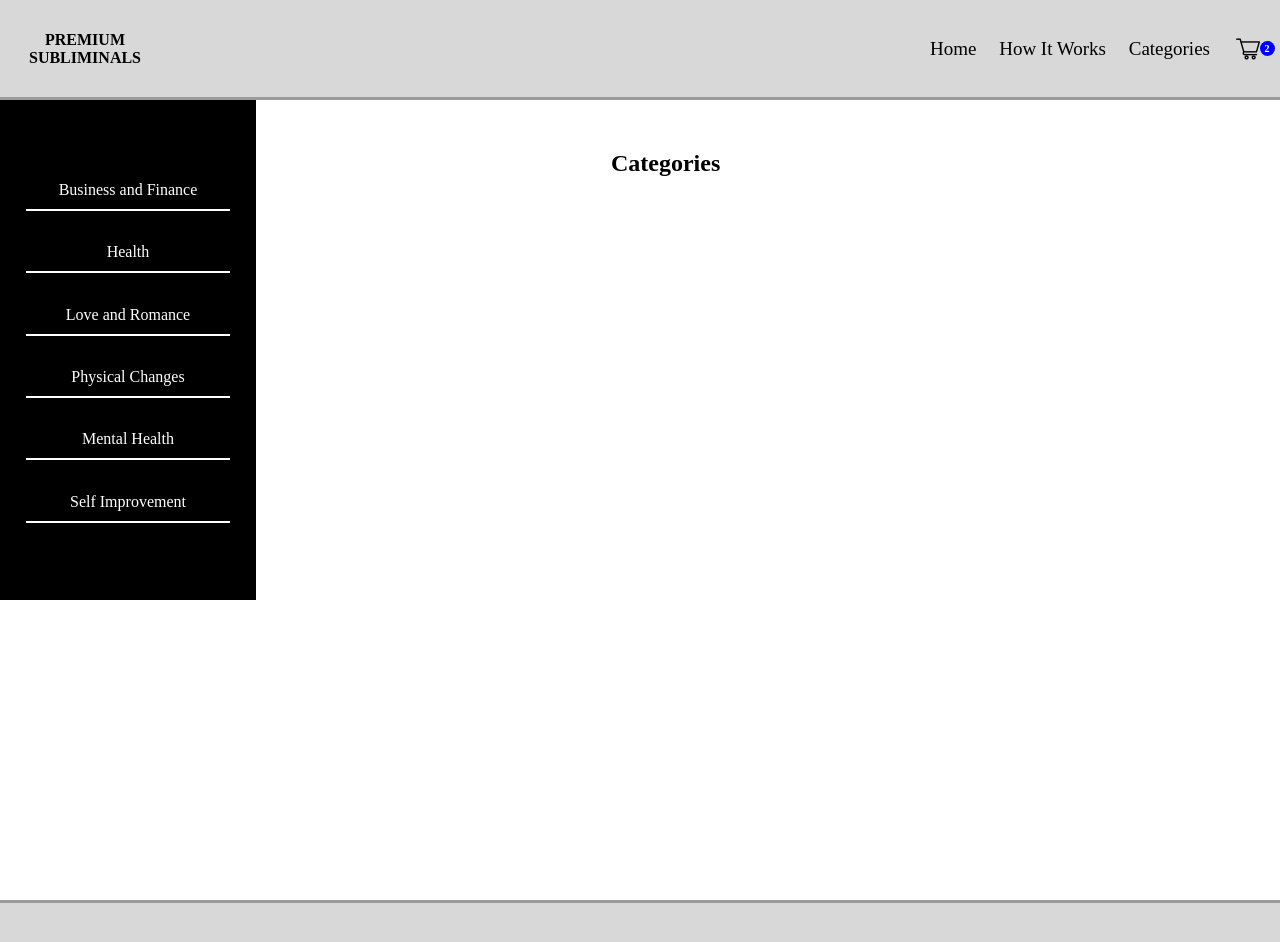
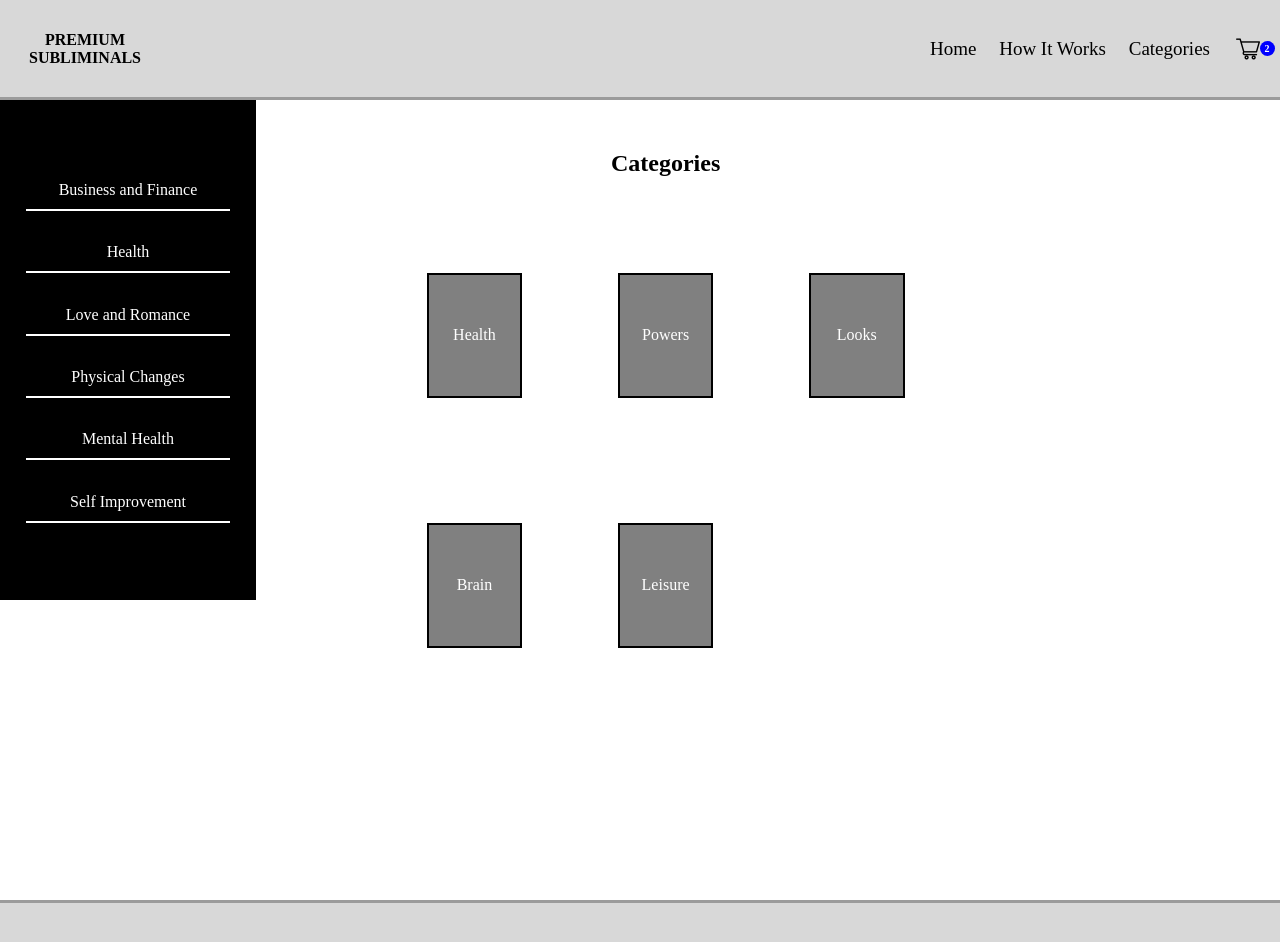
Before and after one commit to lavell119/subliminal-site-react, a React (Create React App) app in the folder subliminal-site-react/: page /categories in a window 1280 px wide. Shown: the top 942 px of the page. Built offline with nearby package versions, Linux system fonts and the light colour scheme.

Commit message:
got Categories.js links working

```diff
--- a/subliminal-site-react/src/components/pages/Categories.js
+++ b/subliminal-site-react/src/components/pages/Categories.js
@@ -12,9 +12,13 @@ export default function Categories() {
         {/* {categories.map(category=>
         <div className="category_grid_ele">{category}</div>
   )} */}
-        {categories.map((category,index)=>{
-          <a href={`/categories/${index}`}>{category}</a>
-        })}
+        {categories.map((category,index)=>
+
+          <div className='category_grid_ele'>
+
+            <a href={`/categories/${index}`}>{category}</a>
+          </div>
+        )}
         </div>
     </div>
   )
```
